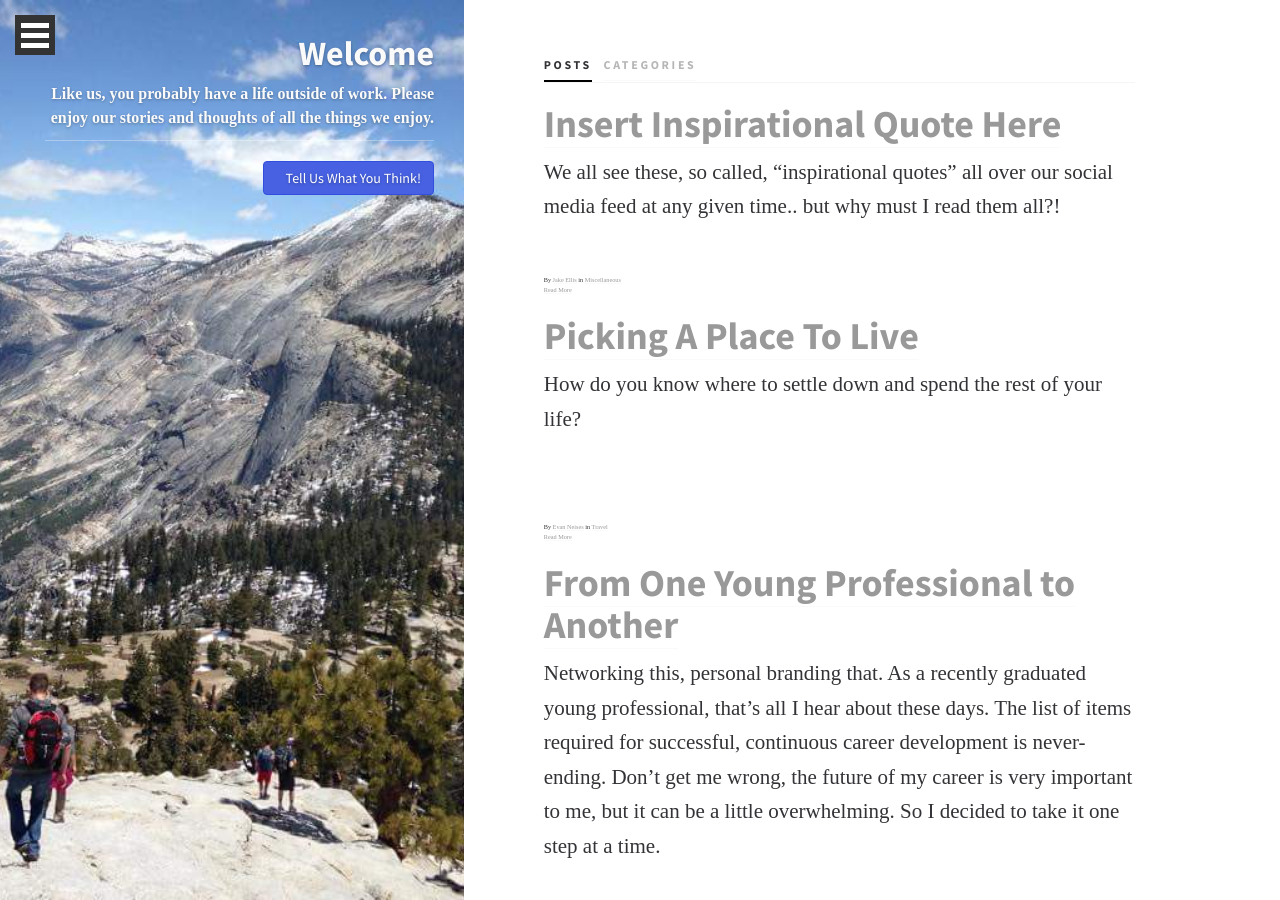
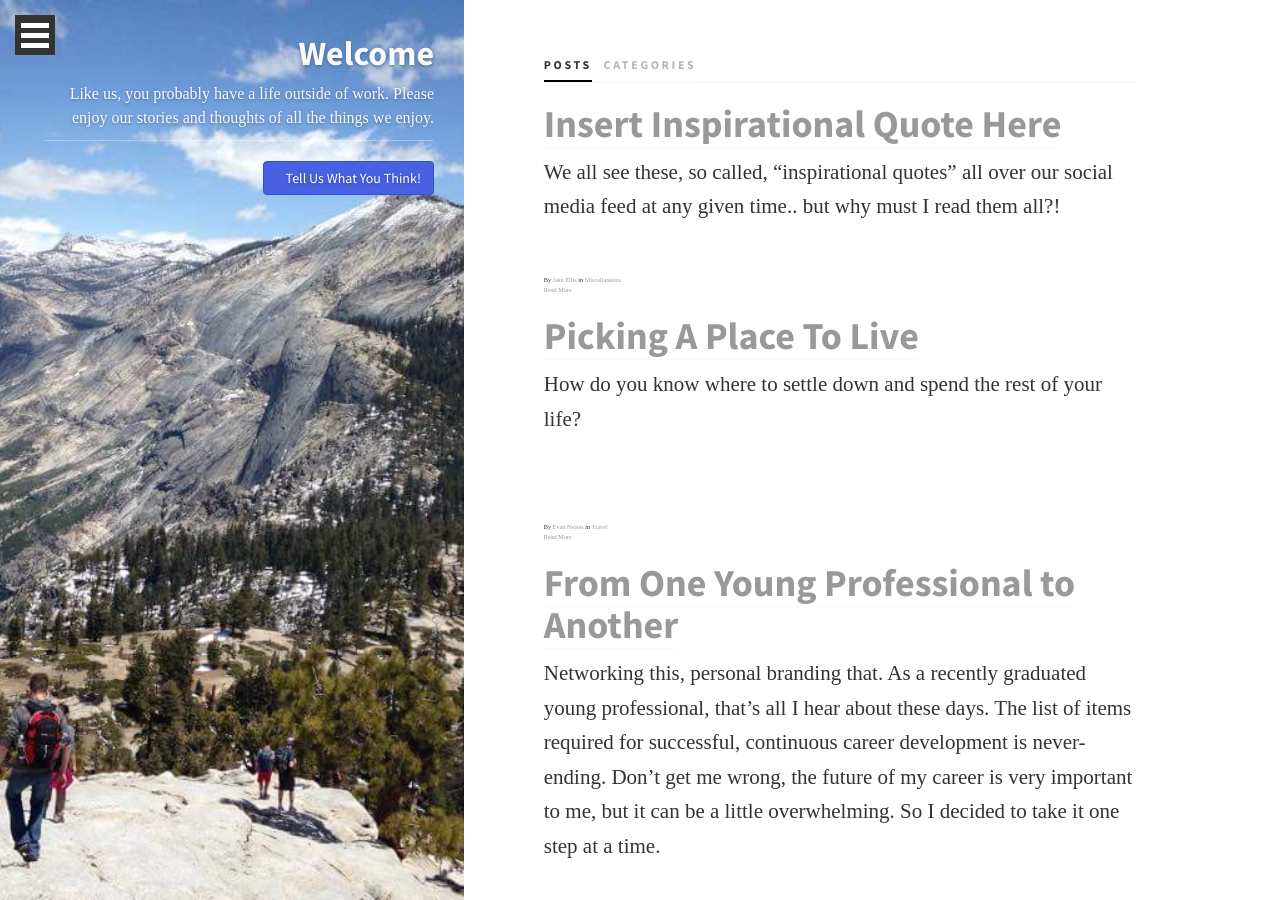
Before and after one commit to EJBlog/EJBlog.github.io, a Jekyll site: the page built from index.html, in a window 1280 px wide. Built offline with Jekyll 4.4.1, drawn with Linux system fonts in a browser that asks for light colours; nearby versions of some CDN libraries; some web fonts are replaced.

Commit message:
CSS changes

```diff
--- a/css/custom.css
+++ b/css/custom.css
@@ -16,6 +16,9 @@
 }*/
 
 .sidebar {
-	font-weight: bold;
 	text-align: right;
 }
+
+.sidebar .site-info {
+	text-align: right;
+}
```
